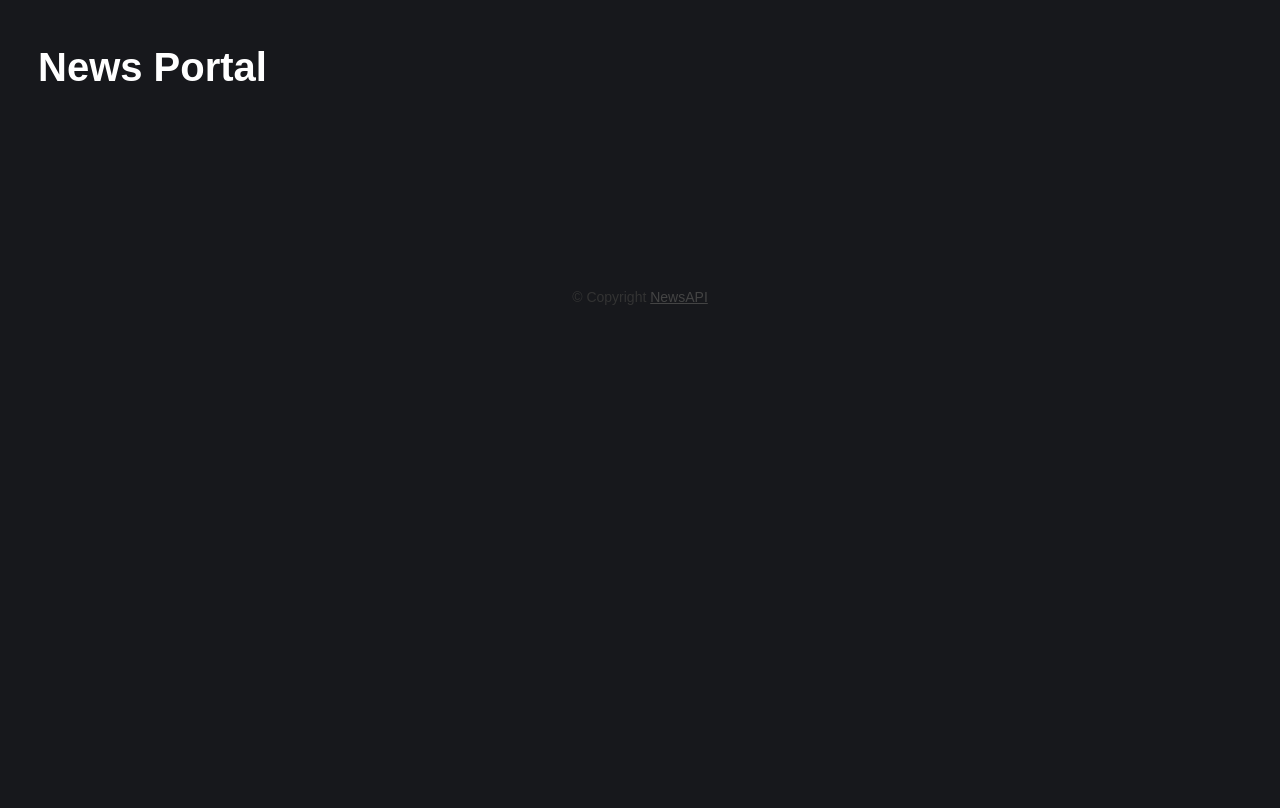
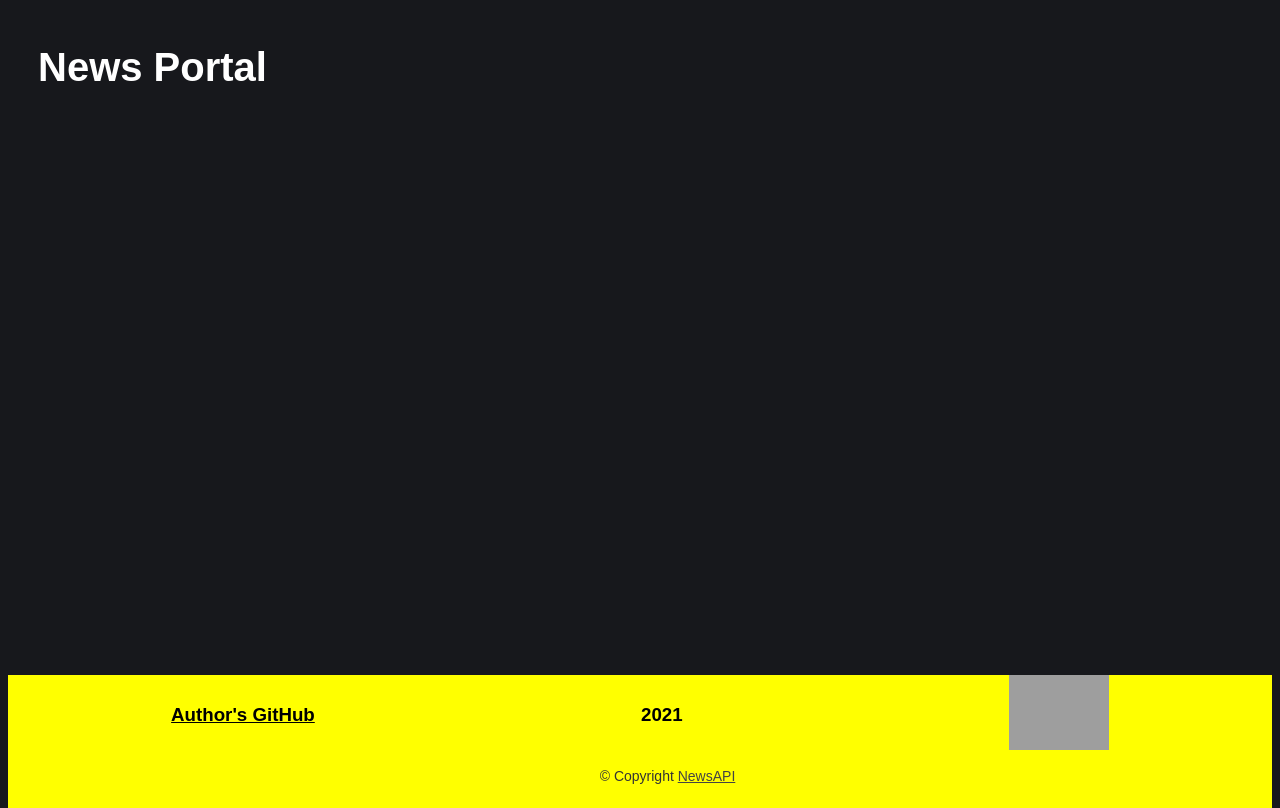
Before and after one commit to KirillKolchanov/online-store, a website built with webpack: page migration-newip-to-ts/src/index.html in a window 1280 px wide. Built offline with nearby package versions, Linux system fonts and the light colour scheme; no server answers; grey boxes are pictures that could not be loaded.

Commit message:
feat: add footer, change design, fix eslint

```diff
--- a/migration-newip-to-ts/src/components/types/loader.ts
+++ b/migration-newip-to-ts/src/components/types/loader.ts
@@ -1,5 +1,3 @@
-import { SourcesResponse } from './source';
-
 export interface LoaderOptions {
   apiKey: string;
 }
--- a/migration-newip-to-ts/src/components/view/sources/sources.css
+++ b/migration-newip-to-ts/src/components/view/sources/sources.css
@@ -1,10 +1,11 @@
 .sources {
   display: flex;
-  flex-wrap: nowrap;
+  flex-wrap: wrap;
   width: 100%;
-  height: 120px;
+  height: 140px;
   overflow: auto;
   align-items: center;
+  justify-content: center;
   font: 300 1em 'Fira Sans', sans-serif;
 }
 
--- a/migration-newip-to-ts/src/global.css
+++ b/migration-newip-to-ts/src/global.css
@@ -1,7 +1,15 @@
+html {
+  height: 100%;
+}
+
 body {
   color: #fff;
   background: #17181c;
   font-family: sans-serif;
+  height: 100%;
+  display: flex;
+  flex-direction: column;
+  justify-content: space-between;
 }
 
 header {
@@ -14,15 +22,30 @@ header h1 {
 }
 
 footer {
-  height: 100px;
+  background-color: yellow;
+  /* align-items: center;
+  justify-content: center; */
+}
+.footer-data {
   display: flex;
+  justify-content: space-around;
   align-items: center;
-  justify-content: center;
+}
+.author-github a {
+  color: black;
+}
+.footer-year {
+  color: black;
+}
+.footer-logo-img {
+  width: 100px;
 }
 footer .copyright {
   font-size: 14px;
   color: #333;
   text-align: center;
+  padding-bottom: 10px;
+  margin-left: 55px;
 }
 footer .copyright a {
   color: #444;
--- a/migration-newip-to-ts/src/index.html
+++ b/migration-newip-to-ts/src/index.html
@@ -15,6 +15,11 @@
       <div class="news"></div>
     </main>
     <footer>
+      <div class="footer-data">
+        <h3 class="author-github"><a href="https://github.com/Pulya10c">Author's GitHub</a></h3>
+        <h3 class="footer-year">2021</h3>
+        <a href="https://rs.school/js/" class="footer-logo"><img src="https://rs.school/images/rs_school_js.svg" alt="#" class="footer-logo-img"></a>
+      </div>
       <p class="copyright">
         Copyright <a href="https://newsapi.org">NewsAPI</a>
       </p>
--- /dev/null
+++ b/migration-newip-to-ts/tsconfig.eslint.json
@@ -0,0 +1 @@
+{"extends": "./tsconfig.json"}
```
Also changed, not shown: migration-newip-to-ts/.eslintrc.json.
